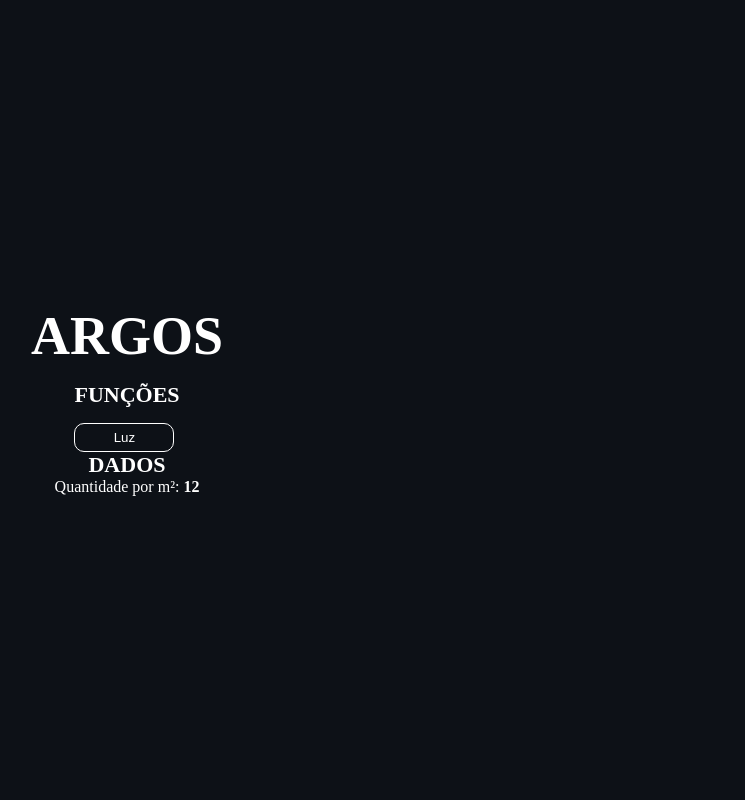
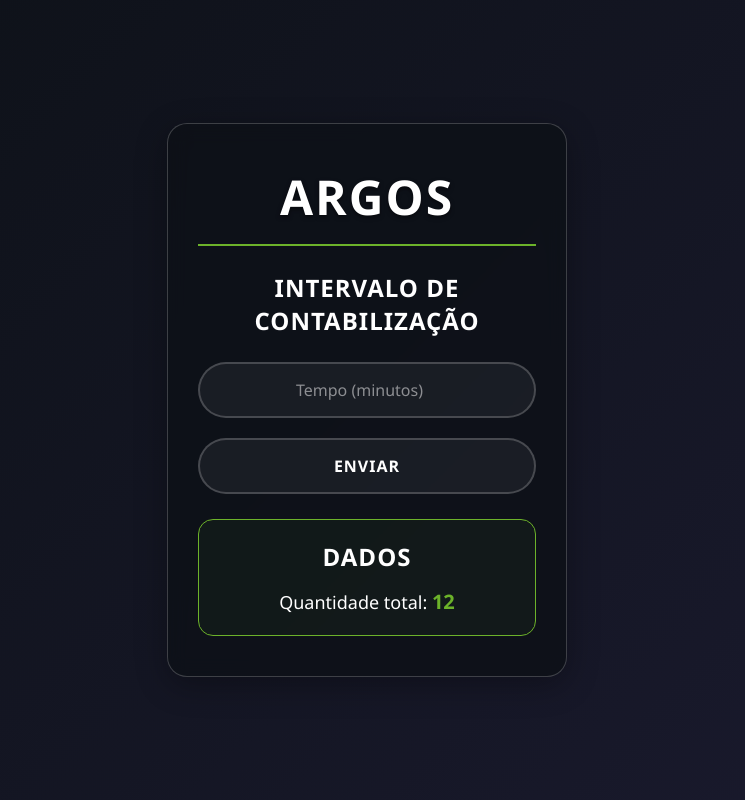
Before and after one commit to luizjuniorr/argos-app, a plain HTML site: page index.html in a window 1280 px wide. Shown: the whole page, without its empty margins (273-1018 px from the left). Drawn offline with Linux system fonts and the light colour scheme.

Commit message:
Finalização

```diff
--- a/index.html
+++ b/index.html
@@ -3,82 +3,188 @@
 <head>
     <meta charset="UTF-8">
     <meta name="viewport" content="width=device-width, initial-scale=1.0">
-    <title>App</title>
+    <title>Argos</title>
 
     <style>
         :root {
             --dark-mode: #0D1117;
             --white: #fff;
+            --light-green: #6CB22A;
+            --border-color: rgba(255, 255, 255, 0.2);
+            --shadow: 0 8px 32px rgba(0, 0, 0, 0.3);
+            --input-focus: rgba(108, 178, 42, 0.3);
         }
 
         * {
             padding: 0;
             margin: 0;
             box-sizing: border-box;
+            font-family: 'Segoe UI', Tahoma, Geneva, Verdana, sans-serif;
+            text-align: center;
         }
 
         body {
-            background-color: var(--dark-mode);
+            background: linear-gradient(135deg, var(--dark-mode) 0%, #1a1a2e 100%);
             color: var(--white);
-        }
-
-        main {
-            width: 100vh;
-            height: 100vh;
+            min-height: 100vh;
+            width: 100%;
             display: flex;
             flex-direction: column;
             justify-content: center;
             align-items: center;
+            padding: 20px;
+        }
+
+        main {
+            display: flex;
+            flex-direction: column;
+            gap: 25px;
+            background: rgba(13, 17, 23, 0.8);
+            backdrop-filter: blur(10px);
+            border: 1px solid var(--border-color);
+            padding: 40px 30px;
+            border-radius: 20px;
+            box-shadow: var(--shadow);
+            max-width: 400px;
+            width: 100%;
+        }
+
+        .titulo {
+            border-bottom: 2px solid var(--light-green);
+            padding-bottom: 10px;
         }
 
         h1 {
-            font-size: 54px;
+            font-size: 48px;
+            font-weight: 700;
             text-transform: uppercase;
-            text-align: center;
+            letter-spacing: 2px;
+            color: var(--white);
+            text-shadow: 0 2px 4px rgba(0, 0, 0, 0.5);
+            margin-bottom: 5px;
         }
 
         h2 {
-            font-size: 22px;
+            font-size: 24px;
+            font-weight: 600;
+            text-transform: uppercase;
+            color: var(--white);
+            letter-spacing: 1px;
+            margin-bottom: 15px;
+        }
+
+        .funcao {
+            display: flex;
+            flex-direction: column;
+            gap: 10px;
+        }
+
+        form {
+            display: flex;
+            flex-direction:  column;
+            gap: 20px;
+        }
+
+        input {
+            background: rgba(255, 255, 255, 0.05);
+            border: 2px solid var(--border-color);
+            border-radius: 50px;
+            color: var(--white);
+            padding: 15px 20px;
+            width: 100%;
+            font-size: 16px;
             text-align: center;
-            text-transform: uppercase;
+            outline: none;
+            transition: all 0.3s ease;
+        }
+
+        input::placeholder {
+            color: rgba(255, 255, 255, 0.5);
+        }
+
+        input:focus {
+            border-color: var(--light-green);
+            background: var(--input-focus);
+            box-shadow: 0 0 0 3px rgba(108, 178, 42, 0.1);
         }
 
         button {
-            background: none;
+            border: 2px solid var(--border-color);
+            padding: 15px 20px;
+            width: 100%;
+            background: rgba(255, 255, 255, 0.05);
+            border-radius: 50px;
             color: var(--white);
-            padding: 6px;
-            width: 100px;
-            border: 1px solid var(--white);
-            border-radius: 10px;
+            cursor: pointer;
+            font-size: 16px;
+            font-weight: 600;
+            text-transform: uppercase;
+            letter-spacing: 1px;
+            transition: all 0.3s ease;
         }
 
-
-        .button {
-            margin-top: 15px;
-            display: flex;
-            flex-direction: column;
-            gap: 15px;
+        button:hover {
+            border-color: var(--light-green);
+            color: var(--light-green);
+            background: rgba(108, 178, 42, 0.1);
+            transform: translateY(-2px);
+            box-shadow: 0 4px 12px rgba(108, 178, 42, 0.2);
         }
 
+        .dados {
+            background: rgba(108, 178, 42, 0.05);
+            border: 1px solid var(--light-green);
+            border-radius: 15px;
+            padding: 20px;
+        }
+
+        .dados p {
+            font-size: 18px;
+            margin: 0;
+        }
+
+        strong {
+            color: var(--light-green);
+            font-weight: 700;
+            font-size: 20px;
+        }
+
+        @media (max-width: 480px) {
+            main {
+                padding: 30px 20px;
+                margin: 10px;
+            }
+
+            h1 {
+                font-size: 40px;
+            }
+
+            h2 {
+                font-size: 20px;
+            }
+        }
     </style>
-
 </head>
 <body>
     <main>
-        <div class="Titulo ">
+        <div class="titulo">
             <h1>Argos</h1>
         </div>
 
-        <div class="button">
-            <h2>Funções</h2>
-            <button>Luz</button>
+        <div class="funcao">
+            <h2>Intervalo de contabilização</h2>
+            <form action="">
+                <div>
+                    <input type="number" placeholder="Tempo (minutos)" id="time" min="1">
+                </div>
+                <button type="submit">Enviar</button>
+            </form>
         </div>
 
-        <div>
+        <div class="dados">
             <h2>Dados</h2>
-            <p>Quantidade por m²: <strong>12</strong></p>
+            <p>Quantidade total: <strong>12</strong></p>
         </div>
     </main>
-
 </body>
 </html>
```
